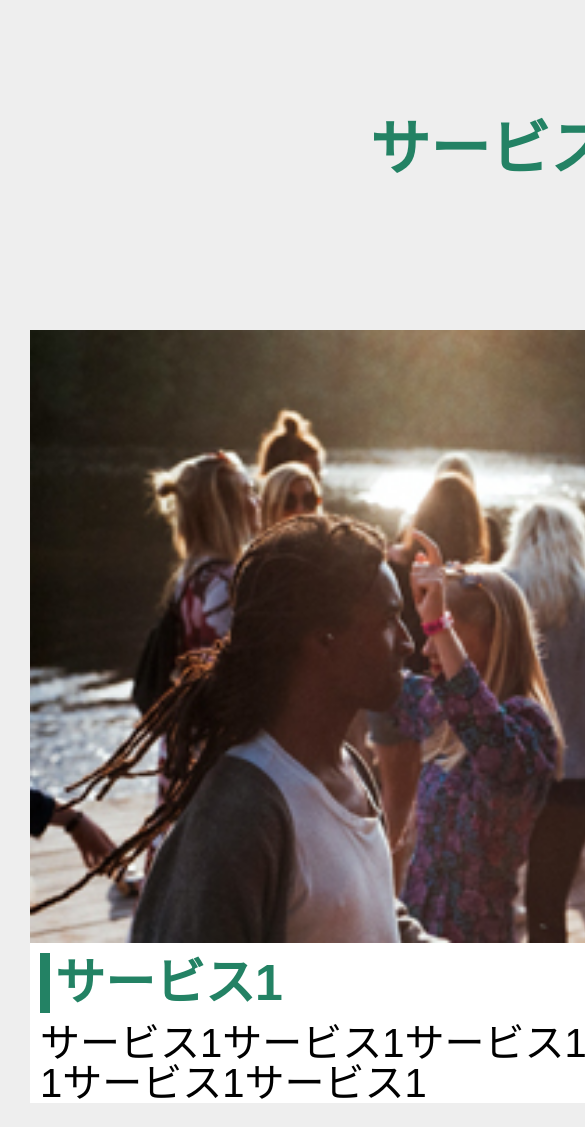
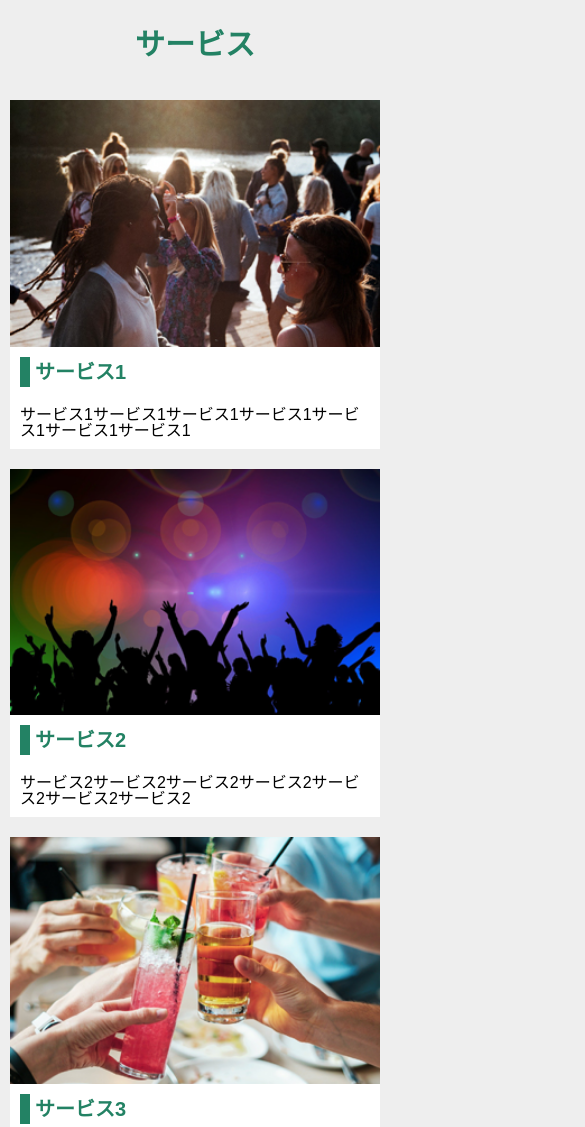
Before and after one commit to miyashitakazuya/dezasuta, a plain HTML site: page 宮下_第3回提出課題/work2/index.html in a window 390 px wide. Shown: the top 1127 px of the page, 585 px wide, since content can reach past the window. Drawn offline with Linux system fonts and the light colour scheme.

Commit message:
第3回提出課題訂正
work1
 else

work2
全体幅をdivタグにmax-width980px
font-sizeと余白の調整

```diff
--- a/宮下_第3回提出課題/work2/css/style.css
+++ b/宮下_第3回提出課題/work2/css/style.css
@@ -1,7 +1,9 @@
 @charset "utf-8";
 body {
     background-color: #eeeeee;
-    width: 980px;
+}
+div {
+    max-width: 980px;
     margin: 0 auto;
 }
 h2 {
@@ -16,37 +18,30 @@ h2 {
     justify-content: space-between;
 }
 .wrap {
-    margin: 10px;
+    width: 30%;
+    margin-bottom: 20px;
     background-color: rgb(255, 255, 255);
 }
 h3 {
+    font-size: 20px;
     color: rgb(35, 130, 100);
     margin: 10px;
     padding: 5px;
     border-left: 10px solid rgb(35, 130, 100);
 }
 p {
-    margin: 10px;
+    padding: 10px;
 }
 
 @media screen and (max-width: 400px) {
     .service {
         display: block;
+        margin: 10px;
     }
     img {
         width: 100%;
     }
-    h2 {
-        font-size: 60px;
-        padding: 120px;
-    }
     .wrap {
-        margin: 30px;
-    }
-    h3 {
-        font-size: 50px;
-    }
-    p {
-        font-size: 40px;
+        width: 100%;
     }
 }
```
Also changed, not shown: 宮下_第3回提出課題/work1/index.html (+1 -1 lines), 宮下_第3回提出課題/work2/index.html (+1 -1 lines), 2 other files.
